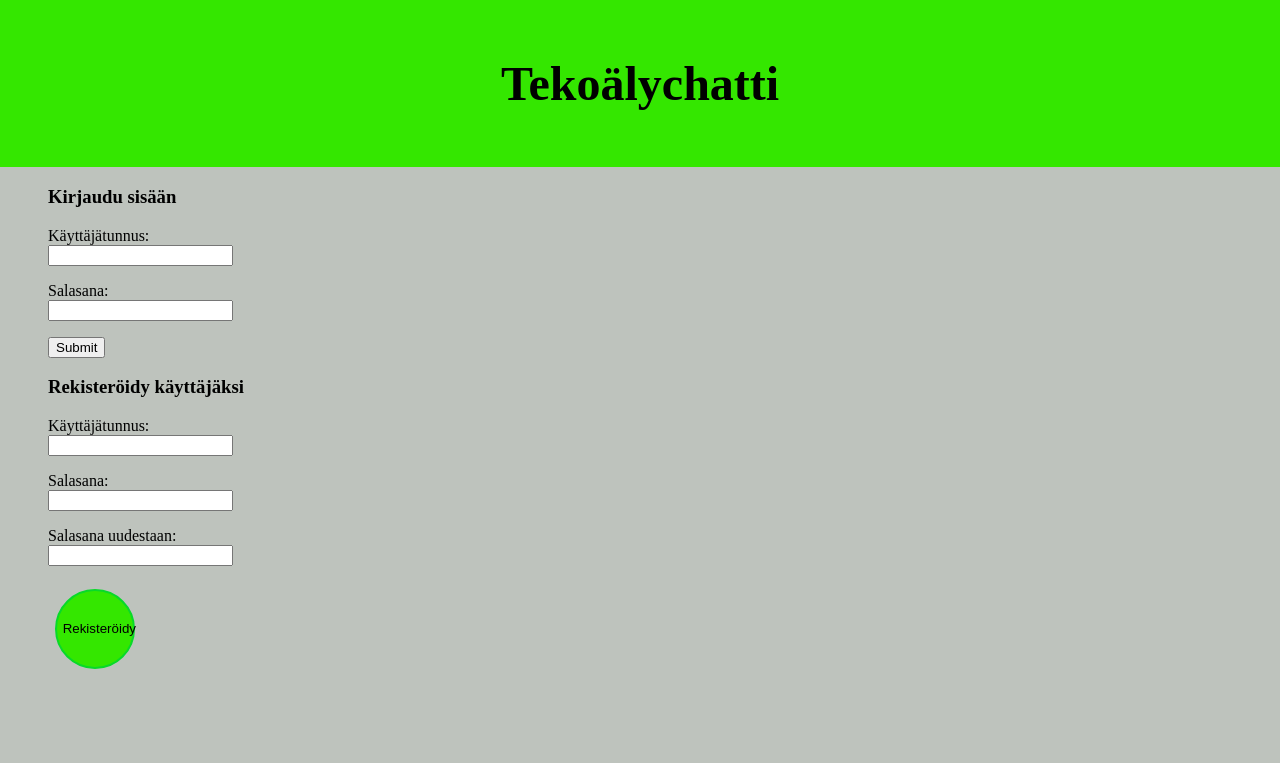
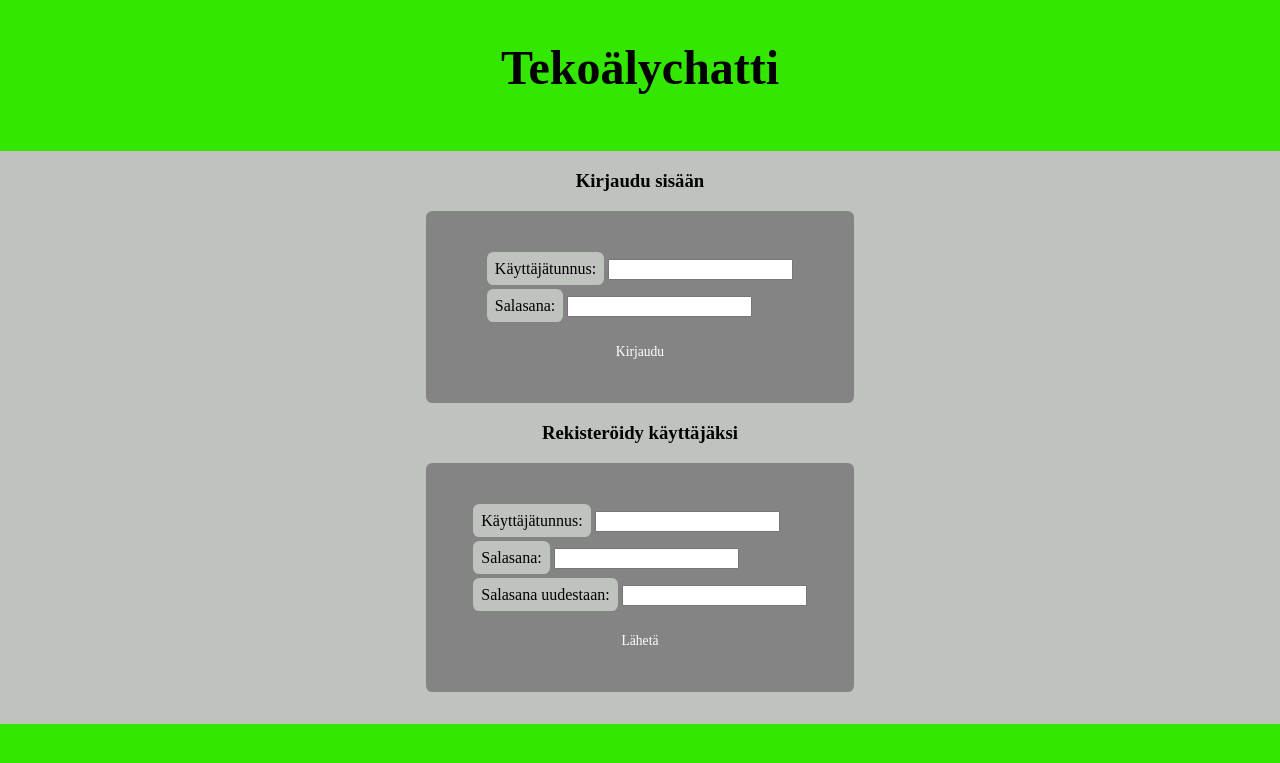
Before and after one commit to linkki/AI-chatbot, a Flask app: page /admin in a window 1280 px wide. Shown: the top 763 px of the page. Run offline with Flask 2, Linux system fonts and the light colour scheme.

Commit message:
Fix layout

```diff
--- a/app/static/style.css
+++ b/app/static/style.css
@@ -4,14 +4,14 @@ Colours: Kaneli Kalliokoski
 
 body {
     margin: auto;
-    max-width: 75em;
-	padding: 0 3em;
-	background-color: #BEC3BD;
+    max-width: 100em;
+	padding: 0 3em 0 3em;
+	background-color: #34E700;
 }
 
 .header {
 	background-color: #34E700;
-	margin: 0 -3em;
+	margin: -3em -3em 0 -3em;
 	padding: 1.5em 0;
 }
 
@@ -21,6 +21,15 @@ h1 {
 	font-size: 3em;
 }
 
+h2 {
+	font-family: 'Nadeem';
+}
+
+h3 {
+	text-align: center;
+	font-family: 'Nadeem';
+}
+
 nav {
 	display: flex;
 	justify-content: center;
@@ -28,6 +37,10 @@ nav {
 
 nav li {
 	display: inline-block;
+}
+
+nav li a:hover {
+	background-color: #08D929;
 }
 
 nav li a {
@@ -40,6 +53,16 @@ nav li a {
 	font-size: 1em;
 	font-family: 'Nadeem';
 	text-align: center;
+}
+
+.form {
+	background-color: #848484;
+	max-width: 30%;
+	padding: 2em;
+	display: flex;
+	justify-content: center;
+	border-radius: .4em;
+	margin: auto;
 }
 
 #chatbox {
@@ -58,6 +81,7 @@ nav li a {
 	width: 50%;
 	padding: 0.5em;
 	margin: 0.75em;
+	border-radius: .4em;
 }
 
 #send-message {
@@ -65,9 +89,17 @@ nav li a {
 	justify-content: center;
 }
 
+.note-div {
+	display: flex;
+	justify-content: center;
+}
+
 .note {
 	background-color: #FDE44A;
 	padding: 1em;
+	max-width: 30%;
+	margin: 0.5em;
+	border-radius: .4em;
 }
 
 span.message {
@@ -124,15 +156,48 @@ span.sender-name {
 }
 
 button {
-	background-color: #34E700;
-	border: 2px solid #08D929;
-	height: 6em;
-	width: 6em;
-	margin: 0.5em;
-	border-radius: 50%;
+	display: inline-block;
+    text-decoration: none;
+    color: #FFF;
+	padding: 0.75em;
+	border: 1px solid #848484;
+	background-color: #848484;
+	font-size: 0.85em;
+	font-family: 'Nadeem';
+	text-align: center;
+	margin: 0.25em;
+}
+
+.form button {
+	display: block;
+	margin: auto;
+}
+
+.input-text {
+	background-color: #BEC3BD;
+	padding: 0.5em;
+	border-radius: .4em;
+	margin: 0.5em 0;
 }
 
 button:hover {
 	background-color: #08D929;
 	cursor: pointer;
 }
+
+main {
+	background-color: #BEC3BD;
+	padding: 2em;
+	min-height: 600px;
+	margin: 0 -3em 0 -3em;
+}
+
+.footer {
+	background-color: #34E700;
+	margin: 3em -3em -3em -3em;
+	padding: 3em;
+	max-width: 100em;
+    position: bottom;
+    bottom: 0;
+	left: 0;
+}
--- a/app/templates/admin-layout.html
+++ b/app/templates/admin-layout.html
@@ -8,6 +8,7 @@
 	<link rel="stylesheet" type="text/css" href="static/style.css">
 </head>
 <body>
+	<main>
 		<div class="header">
 			<h1>
 				Tekoälychatti
@@ -22,5 +23,6 @@
 			</ul>
 		</nav>
 		{% block content %}{% endblock %}
+	</main>
 </body>
 </html>
--- a/app/templates/index.html
+++ b/app/templates/index.html
@@ -2,45 +2,53 @@
 <html>
 <head>
 	<meta charset="UTF-8">
-	<title>
-		Kirjaudu
-	</title>
+	{% extends "layout.html" %}
+	{% block title %}Kirjaudu{% endblock %}
 	<link rel="stylesheet" type="text/css" href="static/style.css">
 </head>
 <body>
-	<div class="header">
-		<h1>
-			Tekoälychatti
-		</h1>
-	</div>
+	{% block content %}
+	<div class="note-div">
 		{% if message %}
-	<div class="message">
+		<div class="note">
 			{{ message }}
 		</div>
 		{% endif %}
+	</div>
+	<h3>Kirjaudu sisään</h3>
 	<div class="floating">
-		<h3>Kirjaudu sisään</h3>
+		<div class="form">
 			<form action="/login" method="POST">
-			<p>Käyttäjätunnus:<br>
+				<p>
+					<span class="input-text">Käyttäjätunnus:</span>
 					<input type="text" name="username">
 				</p>
-			<p>Salasana:<br>
+				<p>
+					<span class="input-text">Salasana:</span>
 					<input type="password" name="password">
 				</p>
-			<input type="submit" text="Kirjaudu" class="is-circle">
+				<button type="submit">Kirjaudu</button>
 			</form>
 		</div>
+	</div>
 	<h3>Rekisteröidy käyttäjäksi</h3>
+	<div class="form">
 		<form action="/register" method="POST" onsubmit="return check(this)">
-		<p>Käyttäjätunnus:<br>
+			<p>
+				<span class="input-text">Käyttäjätunnus:</span>
 				<input type="text" name="username">
 			</p>
-		<p>Salasana:<br>
+			<p>
+				<span class="input-text">Salasana:</span>
 				<input type="password" name="password1">
 			</p>
-		<p>Salasana uudestaan:<br>
+			<p>
+				<span class="input-text">Salasana uudestaan:</span>
 				<input type="password" name="password2">
 			</p>
-		<button type="submit">Rekisteröidy</button>
+			<button type="submit">Lähetä</button>
 		</form>
+	</div>
+	{% endblock %}
 </body>
+</html>
--- a/app/templates/layout.html
+++ b/app/templates/layout.html
@@ -9,11 +9,13 @@
 	{% block head %}{% endblock %}
 </head>
 <body>
+	<main>
 		<div class="header">
 			<h1>
 				Tekoälychatti
 			</h1>
 		</div>
 		{% block content %}{% endblock %}
+	</main>
 </body>
 </html>
```
Also changed, not shown: app/templates/home.html (+8 -4 lines). Lines whose indentation alone changed are shown as unchanged.
